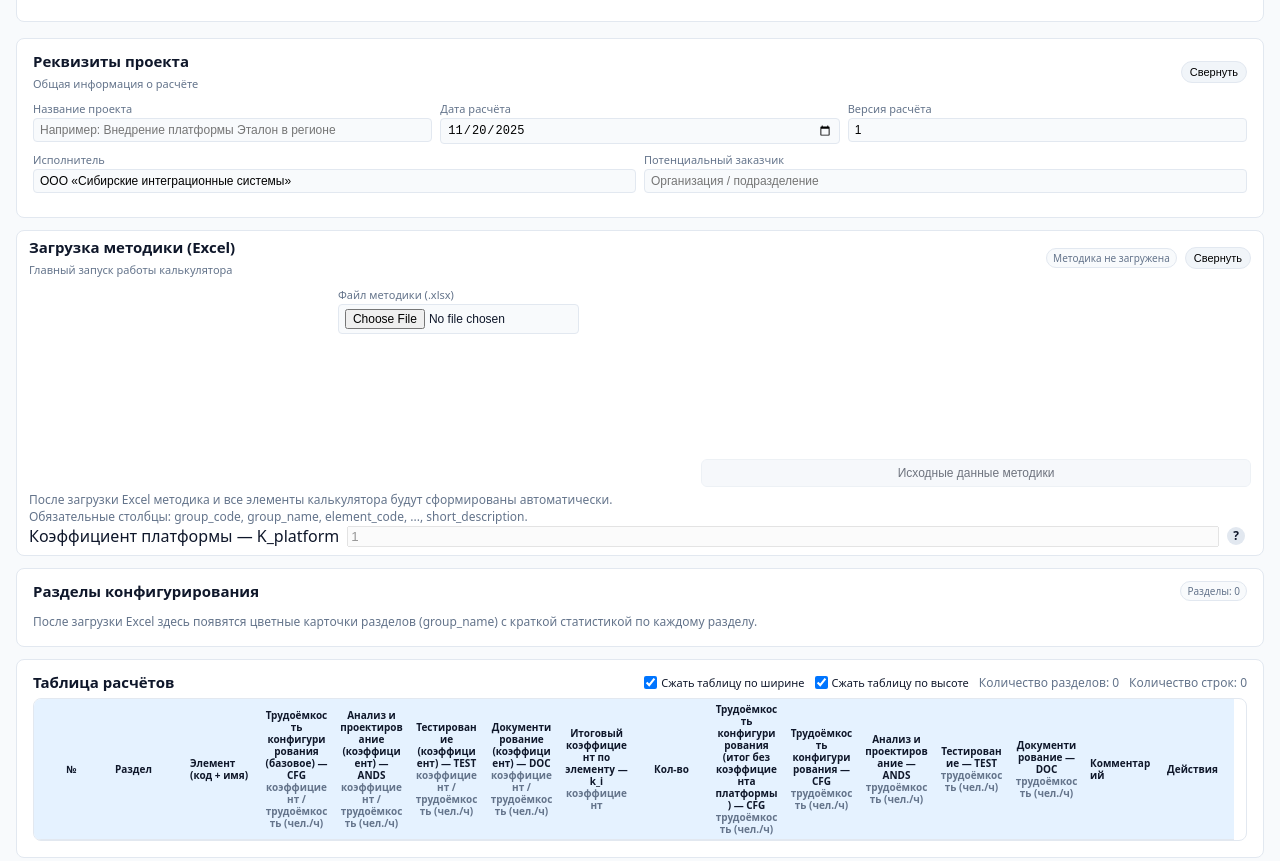
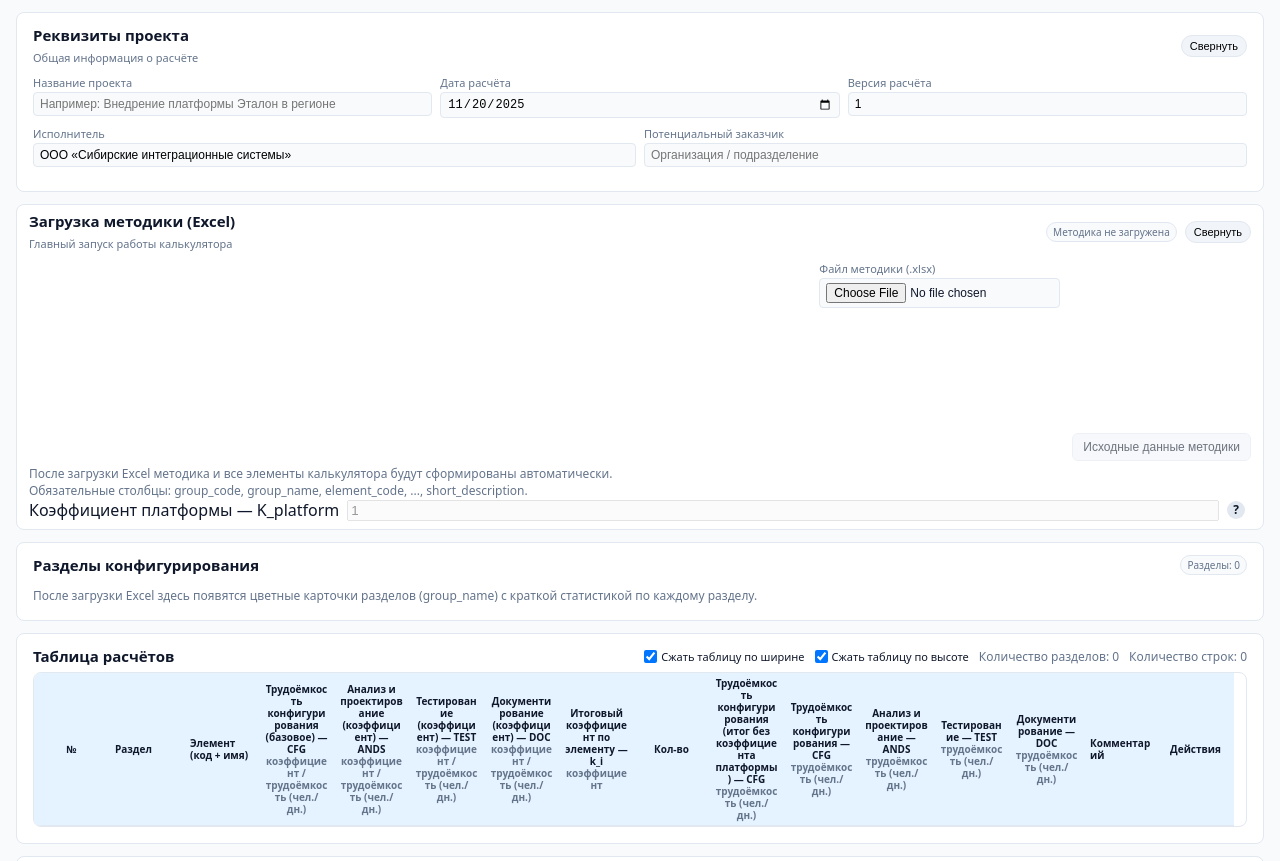
Before and after one commit to romolego/calcsistrud, a plain HTML site: page index.html in a window 1280 px wide. Shown: the part 88-949 px from the top of the page. Drawn offline with Linux system fonts and the light colour scheme.

Commit message:
Update calculator layout and units

```diff
--- a/index.html
+++ b/index.html
@@ -193,16 +193,16 @@
     }
 
     .method-layout {
-      display: flex;
-      gap: 6px;
-      align-items: flex-end;
-      justify-content: space-between;
-      flex-wrap: nowrap;
+      display: grid;
+      grid-template-columns: minmax(320px, 1fr) auto;
+      gap: 12px;
+      align-items: end;
+      width: 100%;
+      overflow-x: auto;
     }
 
     .method-file-row,
     .method-actions {
-      width: 45%;
       min-width: 0;
       display: flex;
       align-items: flex-end;
@@ -211,15 +211,14 @@
     .method-file-row {
       flex-direction: column;
       gap: 3px;
-      height: 100%;
     }
 
     .method-actions {
-      height: 100%;
+      justify-content: flex-end;
     }
 
     .method-actions .button-secondary {
-      width: 100%;
+      white-space: nowrap;
     }
 
     .method-hint {
@@ -440,11 +439,12 @@
     }
     .cell-actions {
       white-space: nowrap;
-      display: flex;
+      display: inline-flex;
       align-items: center;
       justify-content: center;
       gap: 6px;
       height: 100%;
+      width: 100%;
     }
     .cell-muted {
       color: var(--muted);
@@ -777,8 +777,9 @@
 
     .compressed-table .cell-actions {
       display: inline-flex;
-      gap: 2px;
+      gap: 4px;
       align-items: center;
+      justify-content: center;
     }
 
     .compressed-table .action-icon {
@@ -791,14 +792,14 @@
       align-items: center;
       justify-content: center;
       line-height: 1;
-      height: 26px;
-      width: 26px;
+      height: 24px;
+      width: 24px;
       padding: 0;
     }
 
     th:last-child,
     td:last-child {
-      padding-right: 14px;
+      padding-right: 8px;
     }
 
   .table-topbar {
@@ -864,11 +865,10 @@
   </style>
 </head>
 <body>
-<div class="page">
-  <header class="page-header">
-    <h1>Калькулятор трудозатрат по конфигурированию</h1>
-    <p>Одностраничный калькулятор трудоёмкости конфигурирования по методике, загружаемой из Excel-файла. Все расчёты выполняются локально в браузере, без серверной части.</p>
-  </header>
+  <div class="page">
+    <header class="page-header">
+      <h1>Калькулятор трудозатрат по конфигурированию</h1>
+    </header>
 
   <!-- Реквизиты проекта -->
   <section class="section" id="project-section">
@@ -991,17 +991,17 @@
             <th class="number-col">№</th>
             <th>Раздел</th>
             <th>Элемент (код + имя)</th>
-            <th class="number-col" data-label-base="Трудоёмкость конфигурирования (базовое)" data-label-code="CFG"><span class="label-text">CFG базовое</span><br/><span class="muted">коэффициент / трудоёмкость (чел./ч)</span></th>
-            <th class="number-col" data-label-base="Анализ и проектирование (коэффициент)" data-label-code="ANDS"><span class="label-text">k_ANDS</span><br/><span class="muted">коэффициент / трудоёмкость (чел./ч)</span></th>
-            <th class="number-col" data-label-base="Тестирование (коэффициент)" data-label-code="TEST"><span class="label-text">k_TEST</span><br/><span class="muted">коэффициент / трудоёмкость (чел./ч)</span></th>
-            <th class="number-col" data-label-base="Документирование (коэффициент)" data-label-code="DOC"><span class="label-text">k_DOC</span><br/><span class="muted">коэффициент / трудоёмкость (чел./ч)</span></th>
+            <th class="number-col" data-label-base="Трудоёмкость конфигурирования (базовое)" data-label-code="CFG"><span class="label-text">CFG базовое</span><br/><span class="muted">коэффициент / трудоёмкость (чел./дн.)</span></th>
+            <th class="number-col" data-label-base="Анализ и проектирование (коэффициент)" data-label-code="ANDS"><span class="label-text">k_ANDS</span><br/><span class="muted">коэффициент / трудоёмкость (чел./дн.)</span></th>
+            <th class="number-col" data-label-base="Тестирование (коэффициент)" data-label-code="TEST"><span class="label-text">k_TEST</span><br/><span class="muted">коэффициент / трудоёмкость (чел./дн.)</span></th>
+            <th class="number-col" data-label-base="Документирование (коэффициент)" data-label-code="DOC"><span class="label-text">k_DOC</span><br/><span class="muted">коэффициент / трудоёмкость (чел./дн.)</span></th>
             <th class="number-col" data-label-base="Итоговый коэффициент по элементу" data-label-code="k_i"><span class="label-text">k_i</span><br/><span class="muted">коэффициент</span></th>
             <th class="number-col">Кол-во</th>
-            <th class="number-col" data-label-base="Трудоёмкость конфигурирования (итог без коэффициента платформы)" data-label-code="CFG"><span class="label-text">CFG итог TOTAL<br/>(без K_platform)</span><br/><span class="muted">трудоёмкость (чел./ч)</span></th>
-            <th class="number-col" data-label-base="Трудоёмкость конфигурирования" data-label-code="CFG"><span class="label-text">CFG фаза</span><br/><span class="muted">трудоёмкость (чел./ч)</span></th>
-            <th class="number-col" data-label-base="Анализ и проектирование" data-label-code="ANDS"><span class="label-text">ANDS фаза</span><br/><span class="muted">трудоёмкость (чел./ч)</span></th>
-            <th class="number-col" data-label-base="Тестирование" data-label-code="TEST"><span class="label-text">TEST фаза</span><br/><span class="muted">трудоёмкость (чел./ч)</span></th>
-            <th class="number-col" data-label-base="Документирование" data-label-code="DOC"><span class="label-text">DOC фаза</span><br/><span class="muted">трудоёмкость (чел./ч)</span></th>
+            <th class="number-col" data-label-base="Трудоёмкость конфигурирования (итог без коэффициента платформы)" data-label-code="CFG"><span class="label-text">CFG итог TOTAL<br/>(без K_platform)</span><br/><span class="muted">трудоёмкость (чел./дн.)</span></th>
+            <th class="number-col" data-label-base="Трудоёмкость конфигурирования" data-label-code="CFG"><span class="label-text">CFG фаза</span><br/><span class="muted">трудоёмкость (чел./дн.)</span></th>
+            <th class="number-col" data-label-base="Анализ и проектирование" data-label-code="ANDS"><span class="label-text">ANDS фаза</span><br/><span class="muted">трудоёмкость (чел./дн.)</span></th>
+            <th class="number-col" data-label-base="Тестирование" data-label-code="TEST"><span class="label-text">TEST фаза</span><br/><span class="muted">трудоёмкость (чел./дн.)</span></th>
+            <th class="number-col" data-label-base="Документирование" data-label-code="DOC"><span class="label-text">DOC фаза</span><br/><span class="muted">трудоёмкость (чел./дн.)</span></th>
             <th>Комментарий</th>
             <th class="number-col">Действия</th>
           </tr>
```
